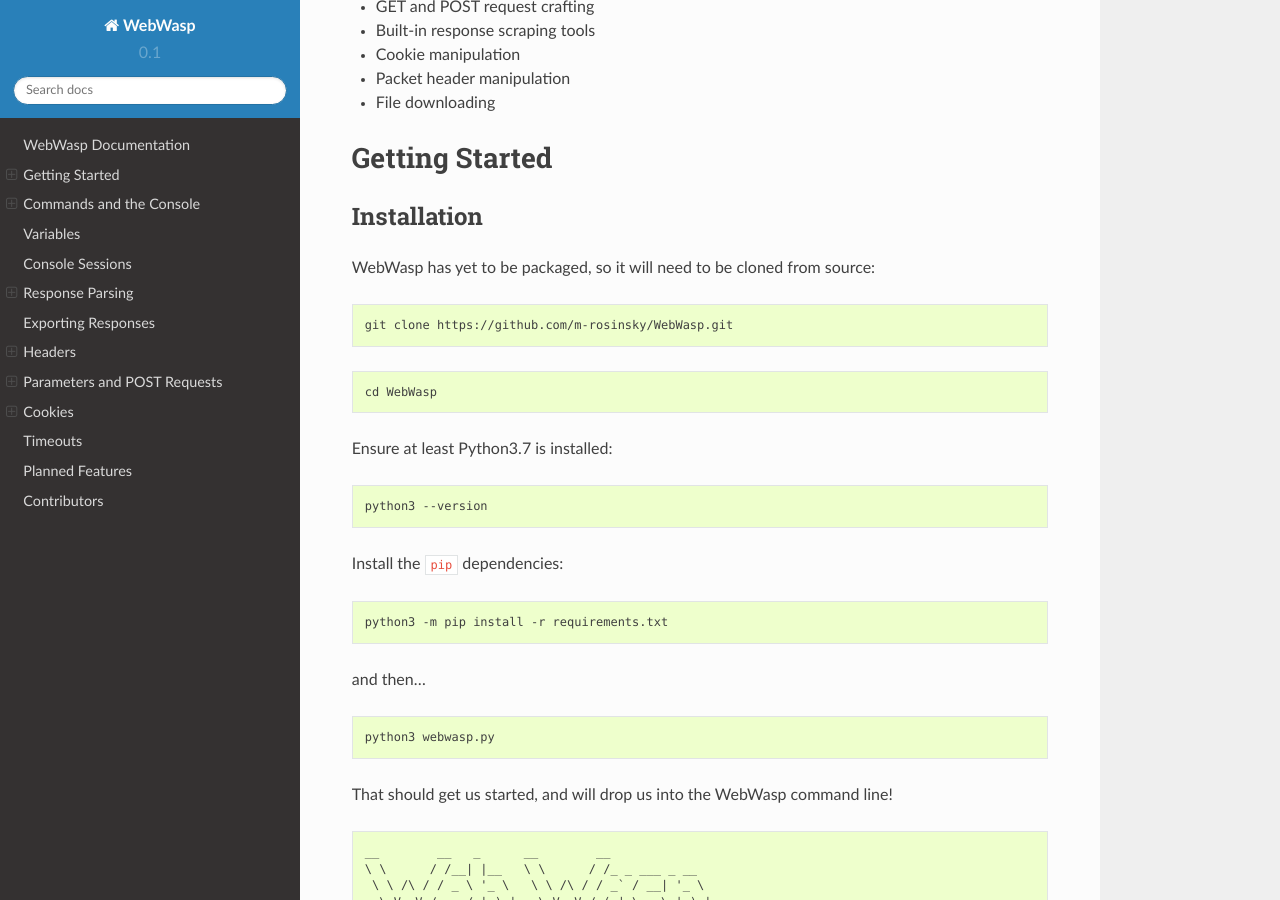
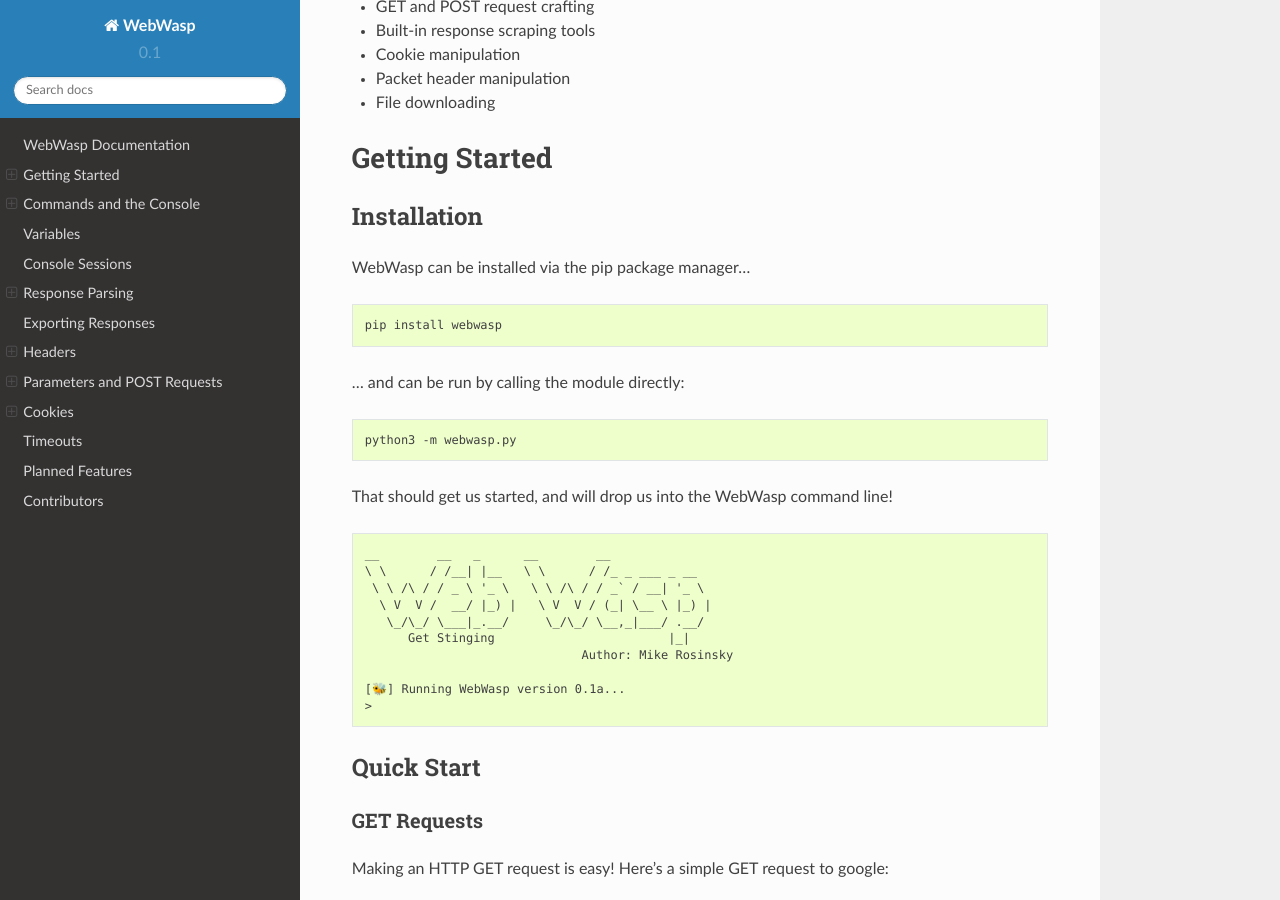
Before and after one commit to m-rosinsky/WebWasp, a Sphinx documentation site: the page built from docs/source/index.rst, in a window 1280 px wide and 900 px high, scrolled down 261 px. Built offline with Sphinx 7.4.7 and the Read the Docs theme 2.0.0, drawn with Linux system fonts in a browser that asks for light colours.

```diff
--- a/docs/source/index.rst
+++ b/docs/source/index.rst
@@ -19,33 +19,17 @@ Getting Started
 Installation
 ------------
 
-WebWasp has yet to be packaged, so it will need to be cloned from source:
+WebWasp can be installed via the pip package manager...
 
 .. code-block:: rst
 
-  git clone https://github.com/m-rosinsky/WebWasp.git
+  pip install webwasp
+
+... and can be run by calling the module directly:
 
 .. code-block:: rst
 
-  cd WebWasp
-
-Ensure at least Python3.7 is installed:
-
-.. code-block:: rst
-
-  python3 --version
-
-Install the ``pip`` dependencies:
-
-.. code-block:: rst
-
-  python3 -m pip install -r requirements.txt
-
-and then...
-
-.. code-block:: rst
-
-  python3 webwasp.py
+  python3 -m webwasp.py
 
 That should get us started, and will drop us into the WebWasp command line!
 
```
Also changed, not shown: README.md (+21 -48 lines).
